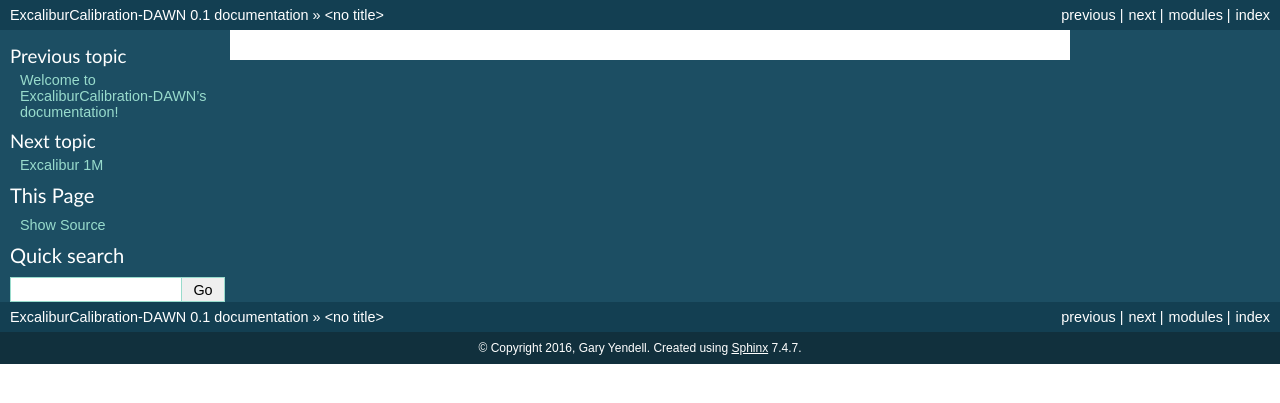
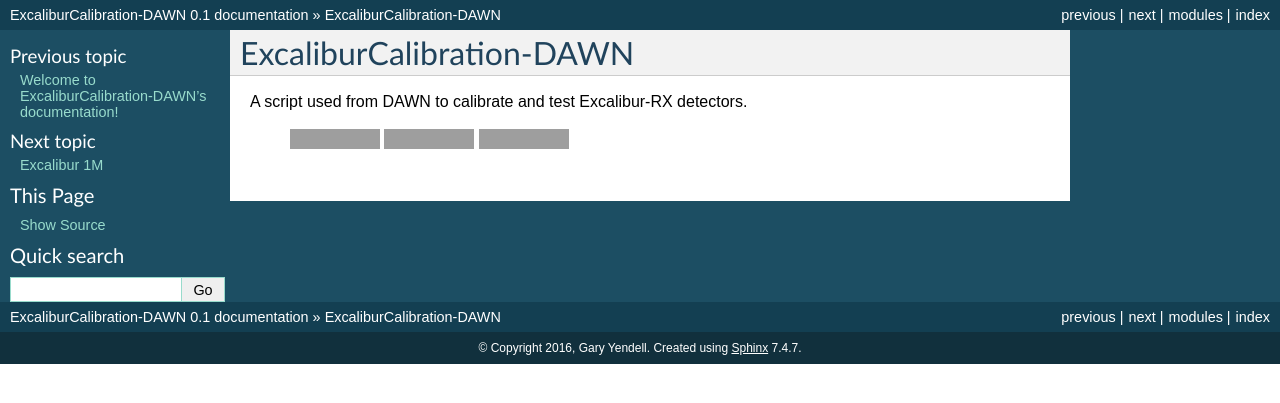
Before and after one commit to DiamondLightSource/ExcaliburCalibration-DAWN, a Sphinx documentation site: the page built from docs/includeme.rst, in a window 1280 px wide. Shown: the top 403 px of the page. Built offline with Sphinx 7.4.7, drawn with Linux system fonts in a browser that asks for light colours; grey boxes are pictures that could not be loaded.

Commit message:
Change README to .rst so it can be used in docs

```diff
--- /dev/null
+++ b/README.rst
@@ -0,0 +1,14 @@
+ExcaliburCalibration-DAWN
+=========================
+
+A script used from DAWN to calibrate and test Excalibur-RX detectors.
+
+
+    |Build Status|  |Coverage Status|  |Code Health|
+
+.. |Build Status| image:: https://api.travis-ci.org/dls-controls/ExcaliburCalibration-DAWN.svg
+    :target: https://travis-ci.org/dls-controls/ExcaliburCalibration-DAWN
+.. |Coverage Status| image:: https://coveralls.io/repos/github/dls-controls/ExcaliburCalibration-DAWN/badge.svg?branch=master
+    :target: https://coveralls.io/github/dls-controls/ExcaliburCalibration-DAWN?branch=master
+.. |Code Health| image:: https://landscape.io/github/dls-controls/ExcaliburCalibration-DAWN/master/landscape.svg?style=flat
+    :target: https://landscape.io/github/dls-controls/ExcaliburCalibration-DAWN/master
--- a/docs/includeme.rst
+++ b/docs/includeme.rst
@@ -1 +1 @@
-.. include.. ../../README.rst
+.. include:: ../README.rst
```
Also changed, not shown: README.md (deleted, +0 -7 lines), 1 other file.
